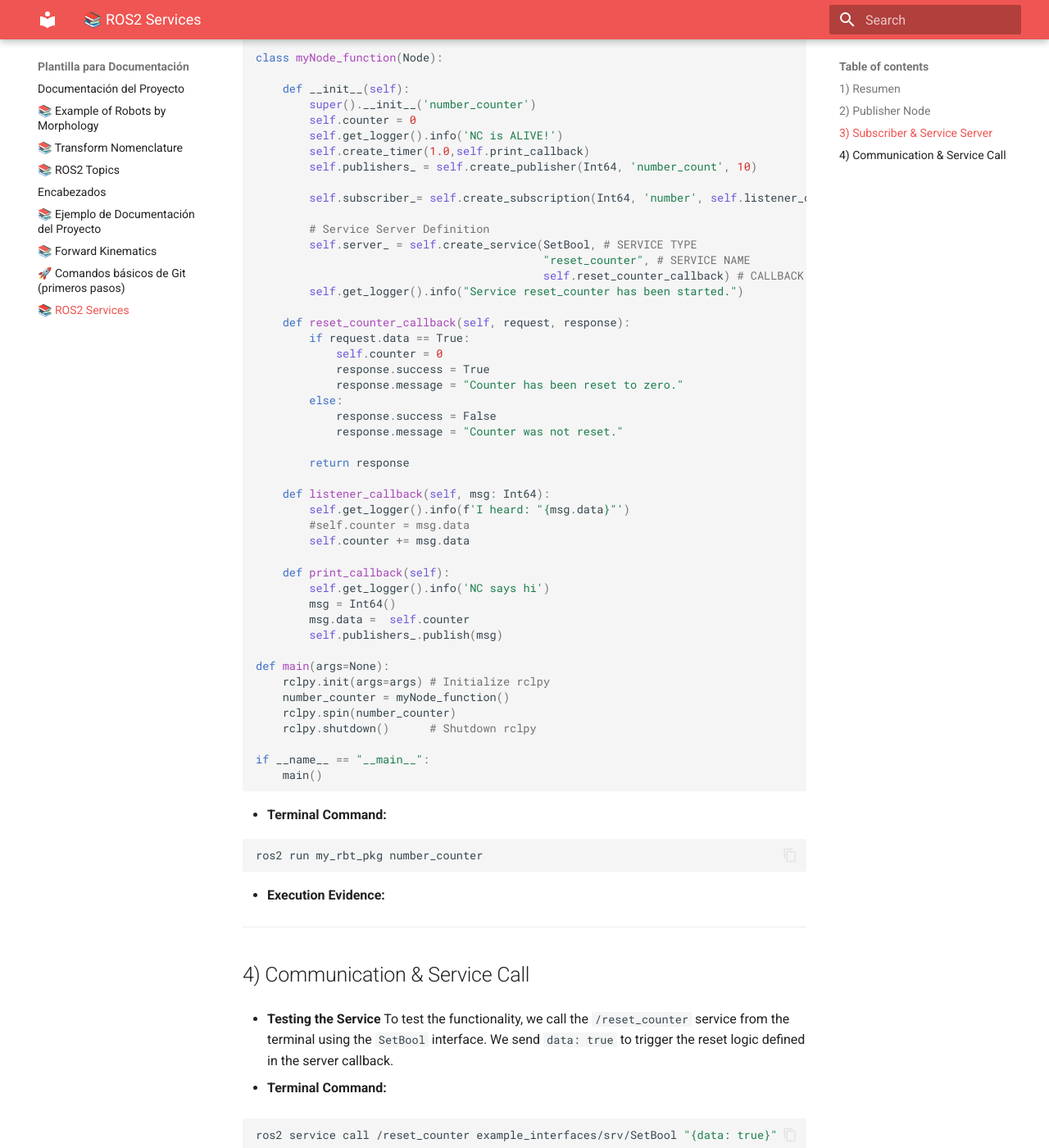
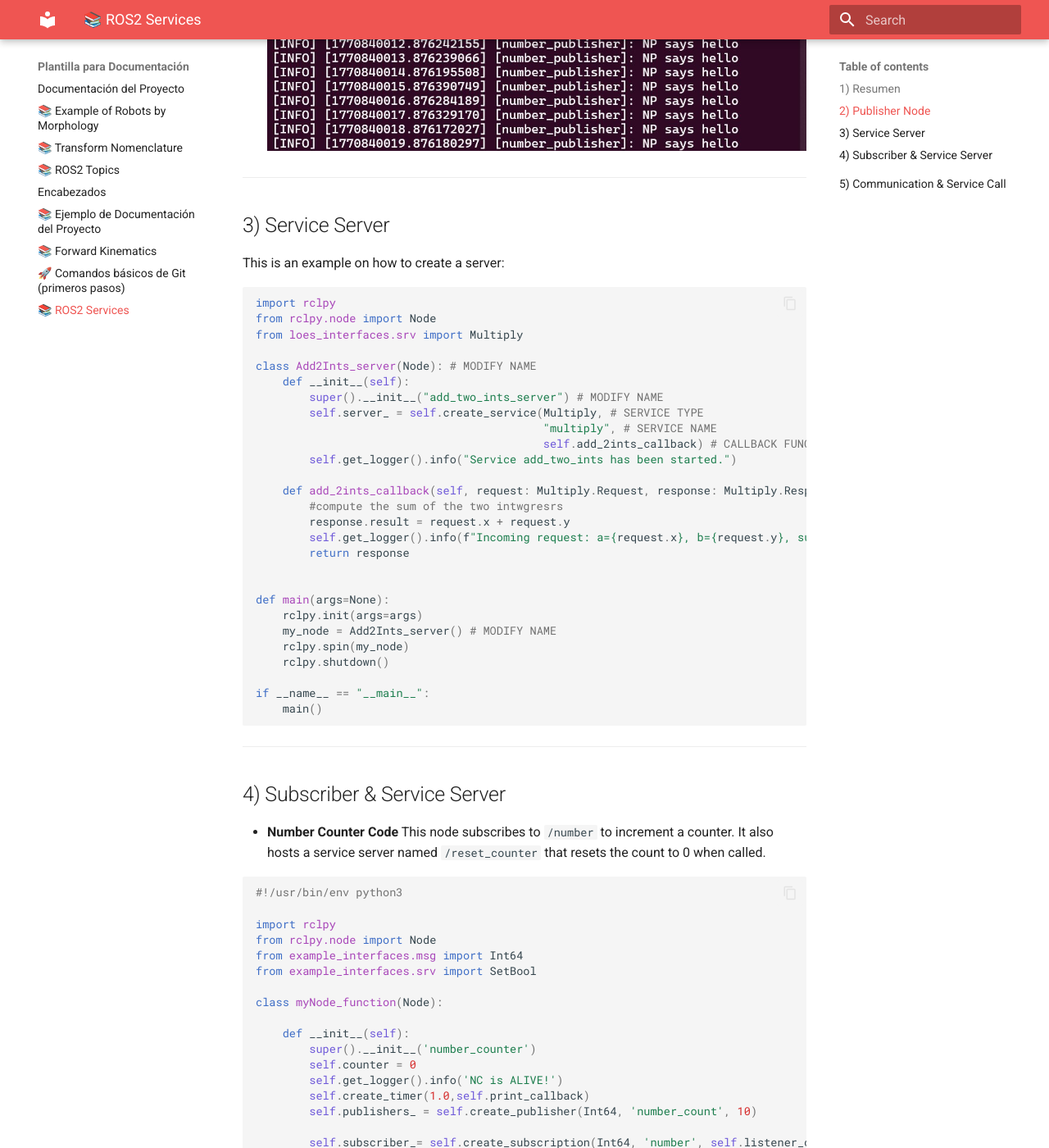
Before and after one commit to leozam26-gif/Applied-Robotics, an MkDocs documentation site: the page built from docs/ros2 servers.md, in a window 1280 px wide and 1400 px high, scrolled down 1722 px. Shown: the whole window at 82% size. Built offline with MkDocs 1.6.1 and Material for MkDocs 9.7.7, drawn with Linux system fonts in a browser that asks for light colours; some of the changed text lies outside the part shown.

Commit message:
fnal ros2 server

````diff
--- a/docs/ros2 servers.md
+++ b/docs/ros2 servers.md
@@ -10,10 +10,15 @@
 * **Team / Author(s):** Leonardo Zamora Hernández
 * **Course / Subject:** Applied Robotics
 * **Date:** *16/02/2026*
-* **Brief Description:** *Implementation of a Service Server within a node to reset a counter variable using the `example_interfaces/srv/SetBool` interface.*
+* **Brief Description:** *Implementation of a Service Server within a node to reset a counter variable.*
 
 ---
-
+    Add a functionality to reset the counter to zero:
+- Create a service server inside the “number_counter” node.
+- Service name: “/reset_counter”
+- Service type: example_interfaces/srv/SetBool. Use “ros2 interface show” to discover what’s inside!
+- When the server is called, check the boolean data from the request. If true, set the counter variable to 0.
+---
 ## 2) Publisher Node
 
 * **Number Publisher Code**
@@ -63,11 +68,44 @@
 
 ```
 
-* **Execution Evidence:**
+* **Execution:**
+![3D Printer](recursos/imgs/publisher_ser.jpg)
+---
+## 3)  Service Server
+This is an example on how to create a server:
+```python
+import rclpy
+from rclpy.node import Node
+from loes_interfaces.srv import Multiply
 
+class Add2Ints_server(Node): # MODIFY NAME
+    def __init__(self):
+        super().__init__("add_two_ints_server") # MODIFY NAME
+        self.server_ = self.create_service(Multiply, # SERVICE TYPE
+                                           "multiply", # SERVICE NAME
+                                           self.add_2ints_callback) # CALLBACK FUNCTION
+        self.get_logger().info("Service add_two_ints has been started.")
+
+    def add_2ints_callback(self, request: Multiply.Request, response: Multiply.Response):
+        #compute the sum of the two intwgresrs
+        response.result = request.x + request.y
+        self.get_logger().info(f"Incoming request: a={request.x}, b={request.y}, sum{response.result}")
+        return response
+
+
+def main(args=None):
+    rclpy.init(args=args)
+    my_node = Add2Ints_server() # MODIFY NAME
+    rclpy.spin(my_node)
+    rclpy.shutdown()
+
+if __name__ == "__main__":
+    main()
+
+```
 ---
 
-## 3) Subscriber & Service Server
+## 4) Subscriber & Service Server
 
 * **Number Counter Code**
 This node subscribes to `/number` to increment a counter. It also hosts a service server named `/reset_counter` that resets the count to 0 when called.
@@ -137,11 +175,12 @@
 
 ```
 
-* **Execution Evidence:**
+* **Execution:**
 
+![3D Printer](recursos/imgs/counter_ser.jpg)
 ---
 
-## 4) Communication & Service Call
+## 5) Communication & Service Call
 
 * **Testing the Service**
 To test the functionality, we call the `/reset_counter` service from the terminal using the `SetBool` interface. We send `data: true` to trigger the reset logic defined in the server callback.
@@ -154,5 +193,23 @@
 
 ```
 
+
+* **Execution:**
+
+![3D Printer](recursos/imgs/reset_ser.jpg)
+
 * **Verification:**
 *The service returns success=True and the message "Counter has been reset to zero."*
+
+* **Monitoring:**
+
+![3D Printer](recursos/imgs/monitor_ser.jpg)
+
+The command to monitor the counter is:
+```bash
+ros2 topic echo /number_count
+```
+
+* **Nodes graph:**
+
+![3D Printer](recursos/imgs/node_graph_ser.jpg)
````
Also changed, not shown: docs/recursos/imgs/counter_ser.jpg (added), docs/recursos/imgs/monitor_ser.jpg (added), docs/recursos/imgs/node_graph_ser.jpg (added), docs/recursos/imgs/publisher_ser.jpg (added), docs/recursos/imgs/reset_ser.jpg (added).
